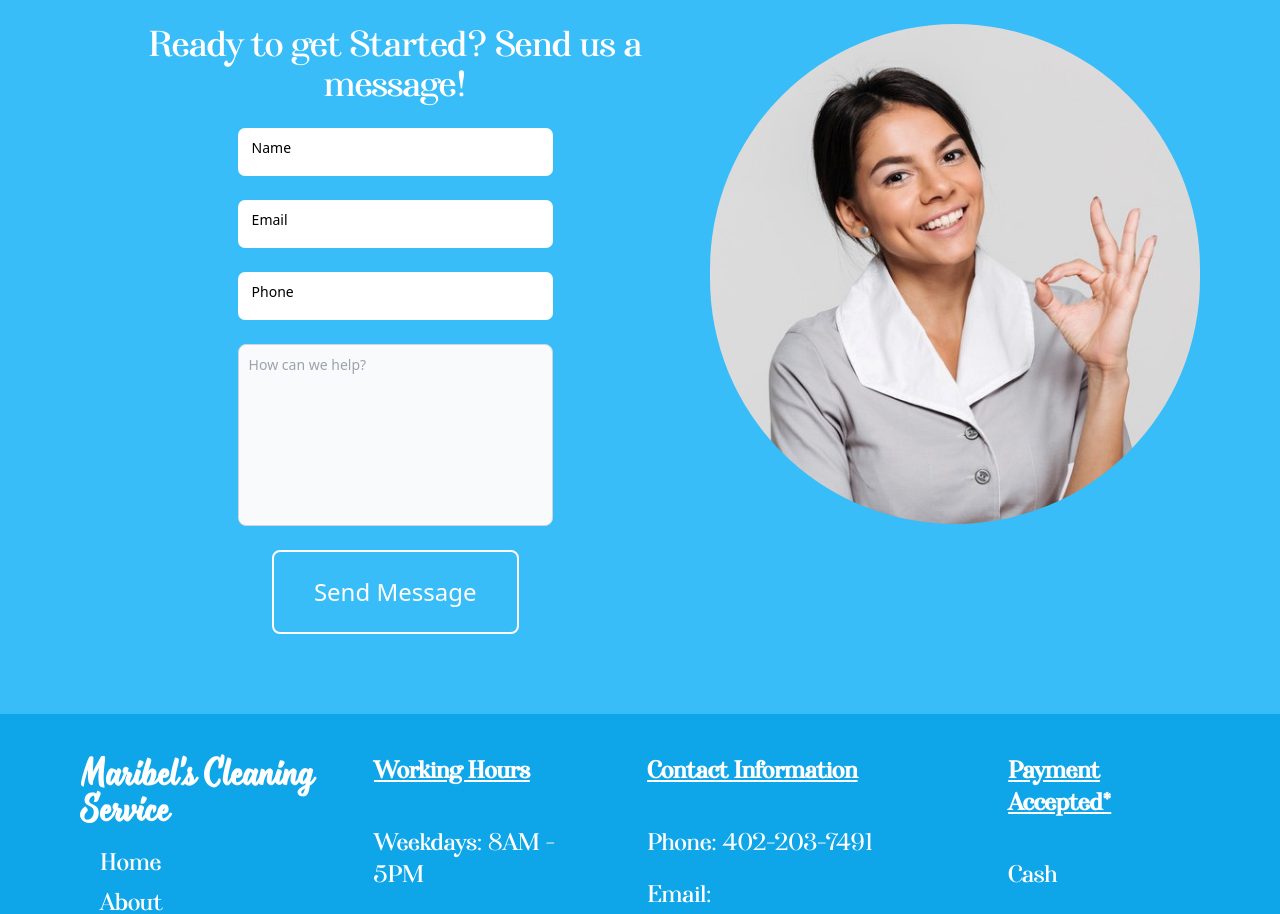
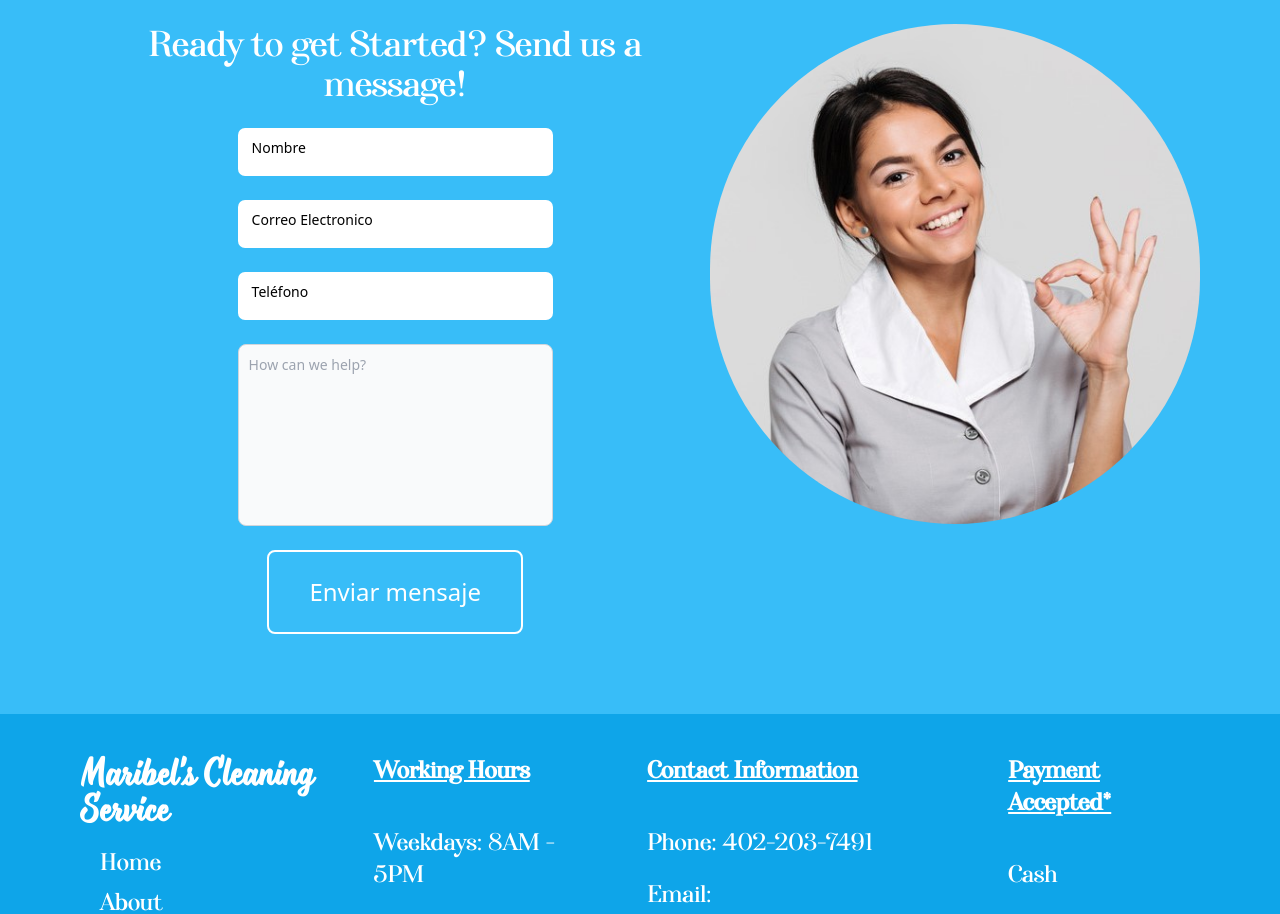
Before and after one commit to Tactenator/maribel, a React (Create React App) app: page /about in a window 1280 px wide. Shown: the part 2060-2974 px from the top of the page. Built offline with nearby package versions, Linux system fonts and the light colour scheme.

Commit message:
contact spanish done

```diff
--- a/src/components/contact.js
+++ b/src/components/contact.js
@@ -1,10 +1,14 @@
 import { useRef, useEffect } from 'react';
 import Maid from '../images/maid.jpg'
+import { useContext } from 'react';
+import { Context } from '../Context';
 
 const ContactDiv = () => {
 
     const formRef = useRef()
     const thanksRef = useRef()
+
+    const { language, setLanguage } = useContext(Context)
 
     function handleSubmit (e) {
         e.preventDefault()
@@ -30,7 +34,7 @@ const ContactDiv = () => {
                 <form ref={formRef} name="Contact" method="POST" className="flex flex-col gap-6 items-center" data-netlify="true" onSubmit={((e) => { handleSubmit(e)})}>
                     <input type="hidden" name="form-name" value="Contact" />
                     <div id='requestInfo-container' className='bg-sky-400 text-center text-white font-Afterglow w-full'>
-                        <h1 className='text-4xl '>Ready to get Started? Send us a message!</h1>
+                        <h1 className='text-4xl '>{language === "English" ? "Ready to get Started? Send us a message!" : "¿Listo para comenzar? ¡Mandanos un mensaje!"}</h1>
                     </div>
                     <img className="block md:hidden rounded-full w-[200px] h-[200px]" src={Maid} alt="Happy maid smiling"></img>
                     <div className="relative h-12 w-1/2 min-w-[250px]">
@@ -39,7 +43,7 @@ const ContactDiv = () => {
                         placeholder=" " required
                         />
                         <label className="pointer-events-none absolute left-0 -top-1.5 flex h-full w-full select-none text-[11px] font-normal leading-tight text-black transition-all before:pointer-events-none before:mt-[6.5px] before:mr-1 before:box-border before:block before:h-1.5 before:w-2.5   before:transition-all after:pointer-events-none after:mt-[6.5px] after:ml-1 after:box-border after:block  after:flex-grow after:rounded-tr-md  peer-placeholder-shown:text-sm peer-placeholder-shown:leading-[3.75] peer-placeholder-shown:text-black peer-placeholder-shown:before:border-transparent peer-placeholder-shown:after:border-transparent peer-focus:text-[11px] peer-focus:leading-tight peer-disabled:text-transparent  peer-disabled:peer-placeholder-shown:text-blue-gray-500">
-                        Name
+                        { language === "english" ? "Name" : "Nombre" }
                         </label>
                     </div>
                     <div className="relative h-12 w-1/2 min-w-[250px]">
@@ -48,7 +52,7 @@ const ContactDiv = () => {
                         placeholder=" " required
                         />
                         <label className="pointer-events-none absolute left-0 -top-1.5 flex h-full w-full select-none text-[11px] font-normal leading-tight text-black transition-all before:pointer-events-none before:mt-[6.5px] before:mr-1 before:box-border before:block before:h-1.5 before:w-2.5   before:transition-all after:pointer-events-none after:mt-[6.5px] after:ml-1 after:box-border after:block  after:flex-grow after:rounded-tr-md  peer-placeholder-shown:text-sm peer-placeholder-shown:leading-[3.75] peer-placeholder-shown:text-black peer-placeholder-shown:before:border-transparent peer-placeholder-shown:after:border-transparent peer-focus:text-[11px] peer-focus:leading-tight peer-disabled:text-transparent  peer-disabled:peer-placeholder-shown:text-blue-gray-500">
-                        Email
+                        { language === "english" ? "Email" : "Correo Electronico" }
                         </label>
                     </div>
                     <div className="relative h-12 w-1/2 min-w-[250px]">
@@ -57,19 +61,19 @@ const ContactDiv = () => {
                         placeholder=" " required
                         />
                         <label className="pointer-events-none absolute left-0 -top-1.5 flex h-full w-full select-none text-[11px] font-normal leading-tight text-black transition-all before:pointer-events-none before:mt-[6.5px] before:mr-1 before:box-border before:block before:h-1.5 before:w-2.5   before:transition-all after:pointer-events-none after:mt-[6.5px] after:ml-1 after:box-border after:block  after:flex-grow after:rounded-tr-md  peer-placeholder-shown:text-sm peer-placeholder-shown:leading-[3.75] peer-placeholder-shown:text-black peer-placeholder-shown:before:border-transparent peer-placeholder-shown:after:border-transparent peer-focus:text-[11px] peer-focus:leading-tight peer-disabled:text-transparent  peer-disabled:peer-placeholder-shown:text-blue-gray-500">
-                        Phone
+                        { language === "english" ? "Phone" : "Teléfono" }
                         </label>
                     </div>
                         <textarea name='message' rows="8" cols="30" placeholder='How can we help?' required
                         className='bg-gray-50 rounded-lg p-2.5 border border-gray-300 resize-none text-sm min-w-[250px] md:w-1/2  text-gray-900'></textarea>
                          <button type="submit" className='border-solid border-2 border-white text-white py-6 px-10 text-2xl rounded-lg transition-all duration-200
-                        hover:bg-white hover:text-sky-500'>Send Message</button>
+                        hover:bg-white hover:text-sky-500'>{language === "english" ? "Send Message" : "Enviar mensaje"}</button>
                 </form>
-                <div ref={thanksRef} className='text-white font-Afterglow text-center h-full flex flex-col justify-center gap-6' style={{display: 'none'}}>
-                    <h1 className='text-white font-Monarda text-4xl'>Thank you!</h1>
-                    <p className='text-3xl'>We have recieved your message! Thank you for your interest in Maribel's Cleaning Service!</p>
-                    <p className='text-3xl'>We will reply to your message as soon as we can. </p>
-                    <p className='text-3xl'>Thank you!</p>
+                <div ref={thanksRef} className='text-white font-Afterglow text-center h-full flex flex-col justify-center gap-6 pb-20' style={{display: 'none'}}>
+                    <h1 className='text-white font-Monarda text-4xl'>{language === "English" ? "Thank you!" : "¡Gracias!"}</h1>
+                    <p className='text-3xl'>{language === "English" ? "We have recieved your message! Thank you for your interest in Maribel's Cleaning Service!" : "¡Hemos recibido tu mensaje! ¡Gracias por su interés en el Servicio de Limpieza de Maribel!"}</p>
+                    <p className='text-3xl'>{language === "English" ? "We will reply to your message as soon as we can." : "Responderemos a su mensaje tan pronto como podamos."} </p>
+                    <p className='text-3xl'>{language === "English" ? "Thank you!" : "¡Gracias!"}</p>
                 </div>
             </div>
             <img className="hidden md:flex rounded-full w-[500px] h-[500px]" src={Maid} alt="Happy maid smiling"></img>
```
